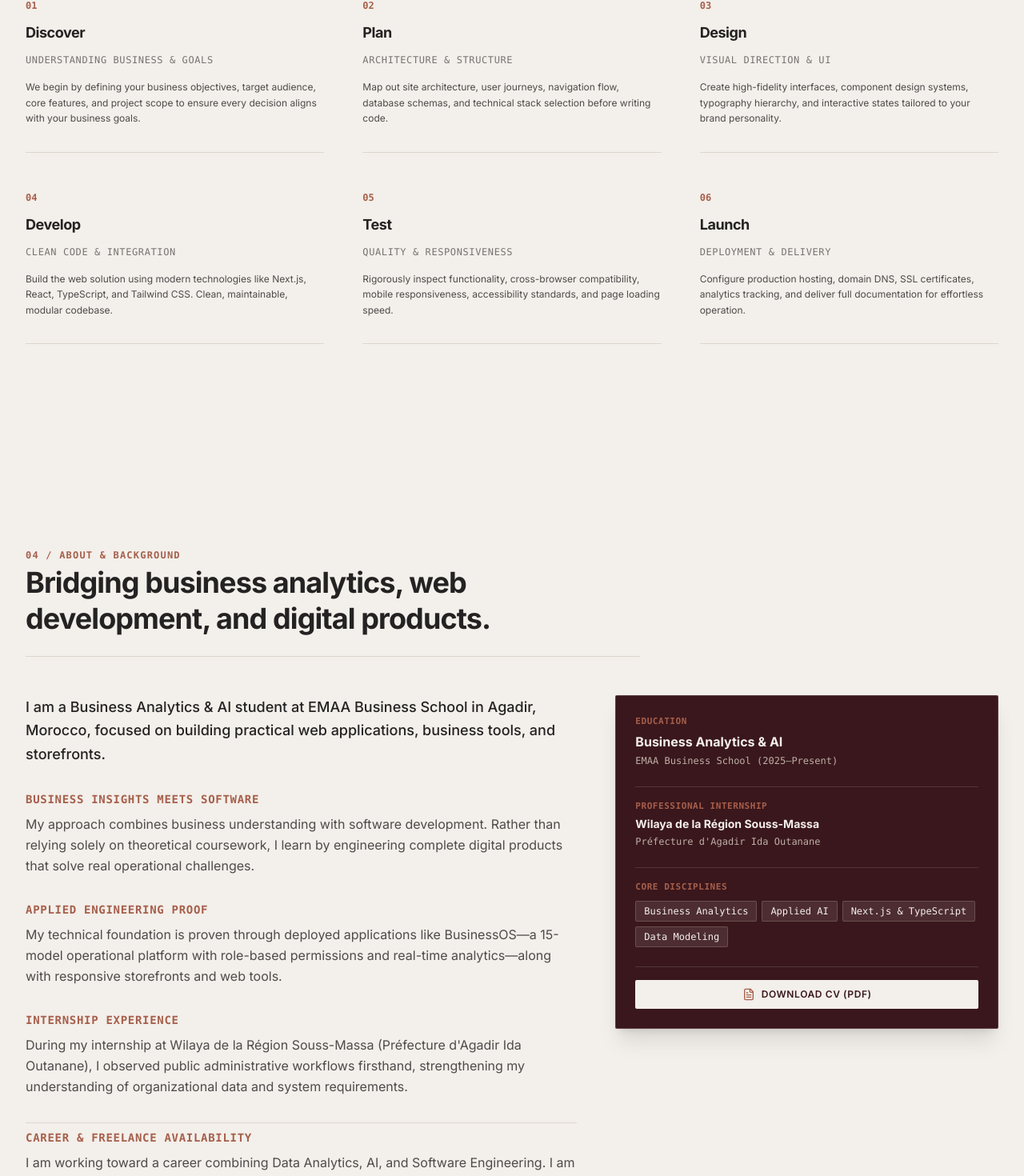
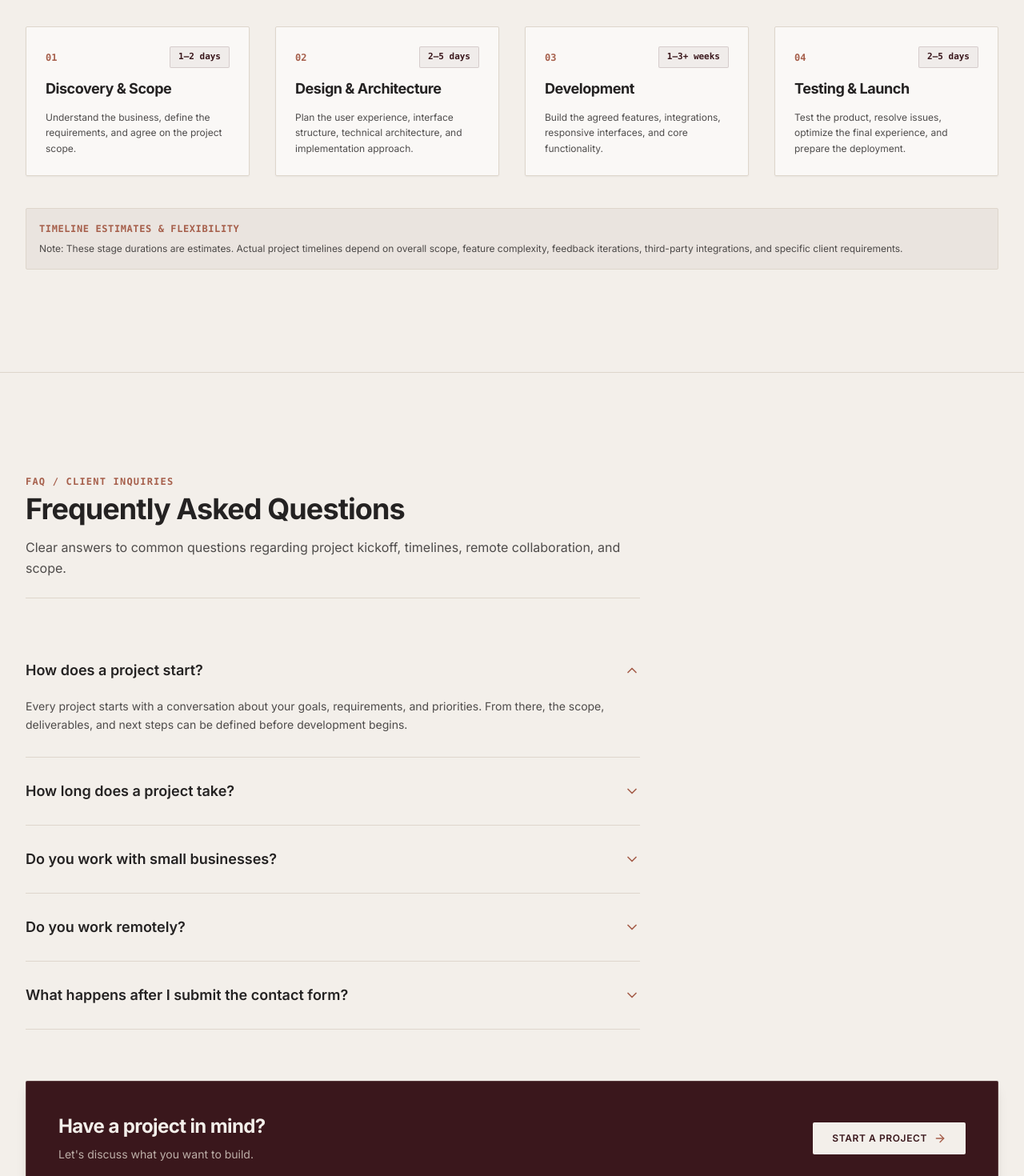
Before and after one commit to youssefmanssouri/manssouri-portfolio, a Next.js app: page / in a window 1280 px wide. Shown: the part 5194-6664 px from the top of the page at 80% size. Built offline with nearby package versions, Linux system fonts and the light colour scheme.

Commit message:
feat(conversion): add project timeline and faq

```diff
--- a/app/page.tsx
+++ b/app/page.tsx
@@ -2,6 +2,7 @@ import { Hero } from "@/components/sections/hero";
 import { SelectedWork } from "@/components/sections/selected-work";
 import { Services } from "@/components/sections/services";
 import { Process } from "@/components/sections/process";
+import { FAQ } from "@/components/sections/faq";
 import { About } from "@/components/sections/about";
 import { Contact } from "@/components/sections/contact";
 
@@ -12,6 +13,7 @@ export default function Home() {
       <SelectedWork />
       <Services />
       <Process />
+      <FAQ />
       <About />
       <Contact />
     </>
--- /dev/null
+++ b/components/sections/faq.tsx
@@ -0,0 +1,147 @@
+"use client";
+
+import React, { useState, useCallback } from "react";
+import { ChevronDown, ArrowRight } from "lucide-react";
+import { useLanguage } from "@/lib/i18n/context";
+import { trackEvent } from "@/lib/analytics";
+
+export function FAQ() {
+  const { language } = useLanguage();
+  const isFr = language === "fr";
+  const [openIndex, setOpenIndex] = useState<number | null>(0);
+
+  const toggleAccordion = useCallback((index: number) => {
+    setOpenIndex((prev) => (prev === index ? null : index));
+  }, []);
+
+  const handleCtaClick = useCallback((e: React.MouseEvent<HTMLAnchorElement>) => {
+    trackEvent("CTA_START_PROJECT", { source: "faq", destination: "contact" });
+    const elem = document.getElementById("contact");
+    if (elem) {
+      e.preventDefault();
+      elem.scrollIntoView({ behavior: "smooth" });
+    }
+  }, []);
+
+  const faqItems = [
+    {
+      question: isFr ? "Comment débute un projet ?" : "How does a project start?",
+      answer: isFr
+        ? "Chaque projet commence par une discussion sur vos objectifs, vos besoins et vos priorités. De là, le périmètre, les livrables et les étapes suivantes sont définis avant le début du développement."
+        : "Every project starts with a conversation about your goals, requirements, and priorities. From there, the scope, deliverables, and next steps can be defined before development begins.",
+    },
+    {
+      question: isFr ? "Combien de temps prend un projet ?" : "How long does a project take?",
+      answer: isFr
+        ? "Les délais dépendent de l'étendue et de la complexité du projet. Les sites web plus simples sont souvent réalisés en 1 à 2 semaines, tandis que les applications sur mesure peuvent nécessiter plusieurs semaines."
+        : "Timelines depend on the scope and complexity of the project. Smaller websites can often be completed within 1–2 weeks, while custom web applications may take several weeks or longer.",
+    },
+    {
+      question: isFr ? "Travailliez-vous avec des petites entreprises ?" : "Do you work with small businesses?",
+      answer: isFr
+        ? "Oui. Les projets peuvent être cadrés autour des besoins spécifiques, des priorités et du budget d'une petite entreprise sans complexité inutile."
+        : "Yes. Projects can be scoped around the specific needs, priorities, and budget of a small business rather than starting with unnecessary complexity.",
+    },
+    {
+      question: isFr ? "Travailliez-vous à distance ?" : "Do you work remotely?",
+      answer: isFr
+        ? "Oui. Les échanges, le suivi d'avancement, les retours et la livraison peuvent tous s'effectuer à distance."
+        : "Yes. Project discussions, progress updates, feedback, and delivery can all be handled remotely.",
+    },
+    {
+      question: isFr ? "Que se passe-t-il après l'envoi du formulaire ?" : "What happens after I submit the contact form?",
+      answer: isFr
+        ? "Votre message est examiné et je reviens vers vous pour discuter du projet, préciser les besoins et déterminer les prochaines étapes."
+        : "Your message is reviewed and I'll get back to you to discuss the project, clarify requirements, and determine the appropriate next steps.",
+    },
+  ];
+
+  return (
+    <section id="faq" className="py-24 md:py-32 bg-[#F3EFEA] border-t border-[#DED6CC]">
+      <div className="max-w-[1280px] mx-auto px-4 sm:px-6 lg:px-8">
+
+        {/* Section Header */}
+        <div className="max-w-3xl mb-16 pb-6 border-b border-[#DED6CC]">
+          <p className="text-xs font-mono text-[#A65F4B] uppercase tracking-widest mb-1 font-semibold">
+            FAQ / {isFr ? "QUESTIONS FRÉQUENTES" : "CLIENT INQUIRIES"}
+          </p>
+          <h2 className="text-3xl sm:text-4xl font-bold tracking-tight text-[#242222] mb-3 leading-tight">
+            {isFr ? "Foire Aux Questions" : "Frequently Asked Questions"}
+          </h2>
+          <p className="text-[#242222]/80 text-base leading-relaxed">
+            {isFr
+              ? "Réponses claires aux questions fréquentes concernant le lancement, les délais, la collaboration à distance et le cadrage."
+              : "Clear answers to common questions regarding project kickoff, timelines, remote collaboration, and scope."}
+          </p>
+        </div>
+
+        {/* Accordion List */}
+        <div className="max-w-3xl space-y-4">
+          {faqItems.map((item, idx) => {
+            const isOpen = openIndex === idx;
+            const questionId = `faq-question-${idx}`;
+            const answerId = `faq-answer-${idx}`;
+
+            return (
+              <div
+                key={idx}
+                className="border-b border-[#DED6CC] pb-4 transition-colors"
+              >
+                <button
+                  type="button"
+                  id={questionId}
+                  aria-expanded={isOpen}
+                  aria-controls={answerId}
+                  onClick={() => toggleAccordion(idx)}
+                  className="w-full text-left py-3 flex items-center justify-between gap-4 font-semibold text-base sm:text-lg text-[#242222] min-h-[44px] focus-visible:outline-none focus-visible:ring-2 focus-visible:ring-[#A65F4B] rounded-xs cursor-pointer group"
+                >
+                  <span className="group-hover:text-[#A65F4B] transition-colors pr-2">
+                    {item.question}
+                  </span>
+                  <ChevronDown
+                    className={`w-5 h-5 text-[#A65F4B] shrink-0 transition-transform duration-200 ${
+                      isOpen ? "rotate-180" : ""
+                    }`}
+                  />
+                </button>
+
+                {isOpen && (
+                  <div
+                    id={answerId}
+                    role="region"
+                    aria-labelledby={questionId}
+                    className="pt-2 pb-3 text-sm text-[#242222]/80 leading-relaxed font-sans"
+                  >
+                    <p>{item.answer}</p>
+                  </div>
+                )}
+              </div>
+            );
+          })}
+        </div>
+
+        {/* Conversion CTA Banner */}
+        <div className="mt-16 p-8 sm:p-10 rounded-xs bg-[#3A171C] text-[#F3EFEA] border border-[#DED6CC]/20 flex flex-col md:flex-row items-start md:items-center justify-between gap-6 shadow-lg">
+          <div className="space-y-2 max-w-xl">
+            <h3 className="text-xl sm:text-2xl font-bold tracking-tight text-[#F3EFEA]">
+              {isFr ? "Un projet en tête ?" : "Have a project in mind?"}
+            </h3>
+            <p className="text-sm text-[#DED6CC]/80 leading-relaxed">
+              {isFr ? "Discutons de ce que vous souhaitez créer." : "Let's discuss what you want to build."}
+            </p>
+          </div>
+
+          <a
+            href="/#contact"
+            onClick={handleCtaClick}
+            className="inline-flex items-center gap-2 bg-[#F3EFEA] text-[#3A171C] px-6 py-3 rounded-xs text-xs font-semibold uppercase tracking-wider hover:bg-white transition-all active:scale-[0.98] shrink-0"
+          >
+            <span>{isFr ? "DÉMARRER UN PROJET" : "START A PROJECT"}</span>
+            <ArrowRight className="w-4 h-4 text-[#A65F4B]" />
+          </a>
+        </div>
+
+      </div>
+    </section>
+  );
+}
--- a/components/sections/process.tsx
+++ b/components/sections/process.tsx
@@ -2,94 +2,102 @@
 
 import React from "react";
 import { useLanguage } from "@/lib/i18n/context";
-import { PROCESS_STEPS } from "@/data/process";
 
 export function Process() {
-  const { language, t } = useLanguage();
+  const { language } = useLanguage();
   const isFr = language === "fr";
 
-  const frSteps = [
+  const stages = [
     {
       step: "01",
-      title: "Découverte",
-      subtitle: "Comprendre les objectifs de l'entreprise",
-      description:
-        "Nous commençons par définir vos objectifs commerciaux, votre public cible, vos fonctionnalités clés et le périmètre du projet.",
+      title: isFr ? "Découverte & Cadrage" : "Discovery & Scope",
+      duration: isFr ? "1–2 jours" : "1–2 days",
+      description: isFr
+        ? "Comprendre l'entreprise, définir les besoins et valider le périmètre du projet."
+        : "Understand the business, define the requirements, and agree on the project scope.",
     },
     {
       step: "02",
-      title: "Planification",
-      subtitle: "Architecture & structure",
-      description:
-        "Cartographie de l'architecture du site, des parcours utilisateurs, du schéma de base de données et du choix des technologies.",
+      title: isFr ? "Design & Architecture" : "Design & Architecture",
+      duration: isFr ? "2–5 jours" : "2–5 days",
+      description: isFr
+        ? "Concevoir l'expérience utilisateur, la structure d'interface, l'architecture technique et l'approche d'implémentation."
+        : "Plan the user experience, interface structure, technical architecture, and implementation approach.",
     },
     {
       step: "03",
-      title: "Design UI",
-      subtitle: "Direction visuelle & interfaces",
-      description:
-        "Création d'interfaces élégantes, système de composants sur-mesure, typographie et états interactifs adaptés à votre marque.",
+      title: isFr ? "Développement" : "Development",
+      duration: isFr ? "1–3+ semaines" : "1–3+ weeks",
+      description: isFr
+        ? "Développer les fonctionnalités convenues, les intégrations, les interfaces réactives et le cœur de l'application."
+        : "Build the agreed features, integrations, responsive interfaces, and core functionality.",
     },
     {
       step: "04",
-      title: "Développement",
-      subtitle: "Code propre & intégration",
-      description:
-        "Développement avec les technologies modernes (Next.js, React, TypeScript, Tailwind CSS). Code propre, maintenable et rapide.",
-    },
-    {
-      step: "05",
-      title: "Test & Qualité",
-      subtitle: "Performance & réactivité",
-      description:
-        "Audit rigoureux des fonctionnalités, compatibilité mobile et tablette, accessibilité et optimisation de la vitesse de chargement.",
-    },
-    {
-      step: "06",
-      title: "Déploiement",
-      subtitle: "Mise en ligne & accompagnement",
-      description:
-        "Configuration de l'hébergement de production, du nom de domaine, des certificats SSL et livraison de la documentation complète.",
+      title: isFr ? "Tests & Lancement" : "Testing & Launch",
+      duration: isFr ? "2–5 jours" : "2–5 days",
+      description: isFr
+        ? "Tester le produit, corriger les anomalies, optimiser l'expérience finale et préparer la mise en ligne."
+        : "Test the product, resolve issues, optimize the final experience, and prepare the deployment.",
     },
   ];
-
-  const stepsToRender = isFr ? frSteps : PROCESS_STEPS;
 
   return (
     <section id="process" className="py-24 md:py-32 bg-[#F3EFEA]">
       <div className="max-w-[1280px] mx-auto px-4 sm:px-6 lg:px-8">
 
         {/* Section Header */}
-        <div className="max-w-2xl mb-16 pb-6 border-b border-[#DED6CC]">
+        <div className="max-w-3xl mb-16 pb-6 border-b border-[#DED6CC]">
           <p className="text-xs font-mono text-[#A65F4B] uppercase tracking-widest mb-1 font-semibold">
-            03 / {t("process.badge")}
+            03 / {isFr ? "DÉLAIS DU PROJET" : "PROJECT TIMELINE"}
           </p>
-          <h2 className="text-3xl sm:text-4xl font-bold tracking-tight text-[#242222] mb-3">
-            {t("process.heading")}
+          <h2 className="text-3xl sm:text-4xl font-bold tracking-tight text-[#242222] mb-3 leading-tight">
+            {isFr ? "Planning Type de Projet" : "Typical Project Timeline"}
           </h2>
-          <p className="text-[#242222]/70 text-sm leading-relaxed">
-            {t("process.subheading")}
+          <p className="text-[#242222]/80 text-base leading-relaxed">
+            {isFr
+              ? "Chaque projet est cadré selon ses besoins, les délais varient donc. Un projet type suit ces étapes :"
+              : "Every project is scoped around its requirements, so timelines vary. A typical project follows these stages:"}
           </p>
         </div>
 
-        {/* 6-Step Asymmetrical Timeline Grid */}
-        <div className="grid grid-cols-1 md:grid-cols-2 lg:grid-cols-3 gap-x-12 gap-y-12">
-          {stepsToRender.map((item: any) => (
-            <div key={item.step || item.title} className="border-b border-[#DED6CC] pb-8 space-y-3">
-              <span className="text-xs font-mono text-[#A65F4B] font-bold block">
-                {item.step}
-              </span>
-              <h3 className="text-lg font-bold text-[#242222] tracking-tight">
-                {item.title}
-              </h3>
-              <p className="text-[#242222]/60 text-xs font-mono uppercase tracking-wider">
-                {item.subtitle}
-              </p>
-              <p className="text-[#242222]/80 text-xs leading-relaxed pt-1">
-                {item.description}
-              </p>
+        {/* 4-Stage Grid */}
+        <div className="grid grid-cols-1 md:grid-cols-2 lg:grid-cols-4 gap-8">
+          {stages.map((stage) => (
+            <div
+              key={stage.step}
+              className="p-6 rounded-xs bg-white/60 border border-[#DED6CC] flex flex-col justify-between space-y-4 shadow-xs"
+            >
+              <div className="space-y-3">
+                <div className="flex items-center justify-between">
+                  <span className="text-xs font-mono text-[#A65F4B] font-bold">
+                    {stage.step}
+                  </span>
+                  <span className="px-2.5 py-1 rounded-xs bg-[#3A171C]/5 border border-[#3A171C]/15 text-[#3A171C] font-mono text-[11px] font-semibold">
+                    {stage.duration}
+                  </span>
+                </div>
+                <h3 className="text-lg font-bold text-[#242222] tracking-tight">
+                  {stage.title}
+                </h3>
+                <p className="text-[#242222]/80 text-xs leading-relaxed">
+                  {stage.description}
+                </p>
+              </div>
             </div>
           ))}
+        </div>
+
+        {/* Estimation Disclaimer Note */}
+        <div className="mt-10 p-4 rounded-xs bg-[#3A171C]/5 border border-[#DED6CC] text-xs text-[#242222]/80 font-sans leading-relaxed">
+          <span className="font-mono text-[#A65F4B] font-bold uppercase tracking-wider block mb-1">
+            {isFr ? "INFORMATIONS SUR LES DÉLAIS" : "TIMELINE ESTIMATES & FLEXIBILITY"}
+          </span>
+          <p>
+            {isFr
+              ? "Remarque : Ces durées d'étape sont des estimations. Les délais réels dépendent de l'étendue du projet, de la complexité des fonctionnalités, des cycles de retours, des intégrations et de vos exigences spécifiques."
+              : "Note: These stage durations are estimates. Actual project timelines depend on overall scope, feature complexity, feedback iterations, third-party integrations, and specific client requirements."}
+          </p>
         </div>
 
       </div>
```
